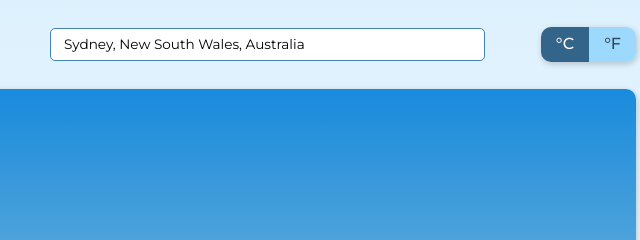
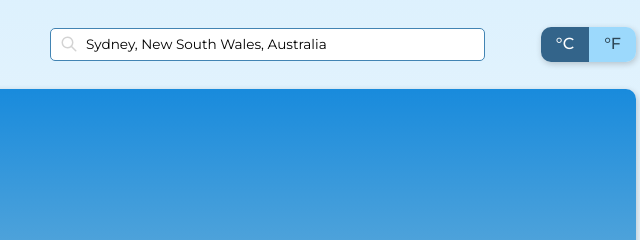
Before and after one commit to henrylin03/whats-the-weather, a website built with webpack: page src/index.html in a window 1280 px wide. Shown: the top 240 px of the page, 439-1079 px from the left. Built offline with nearby package versions, Linux system fonts and the light colour scheme; no server answers.

Commit message:
size and position magnifying glass icon using absolut positioning. increase padding of the searchbar so that there is actually space for the search text to the right of the magnifying glass

```diff
--- a/src/components/header/index.css
+++ b/src/components/header/index.css
@@ -13,11 +13,23 @@ search {
   font-size: 0.85rem;
 }
 
+.search-icon {
+  width: 18px;
+  height: 100%;
+  background-color: lightgray;
+  mask-image: url("./searchBar/search.svg");
+  mask-position: center;
+  mask-size: contain;
+  mask-repeat: no-repeat;
+  position: absolute;
+  left: 10px;
+}
+
 #searchbar {
   width: 100%;
   border: hsl(205, 46%, 48%) 1px solid;
   border-radius: 5px;
-  padding: 8px 13px;
+  padding: 8px 35px;
 }
 
 #searchbar:focus {
--- a/src/index.html
+++ b/src/index.html
@@ -16,6 +16,7 @@
         <h1>WhatsThe<b>Weather</b></h1>
       </a>
       <search>
+        <figure class="search-icon"></figure>
         <input
           type="search"
           id="searchbar"
```
